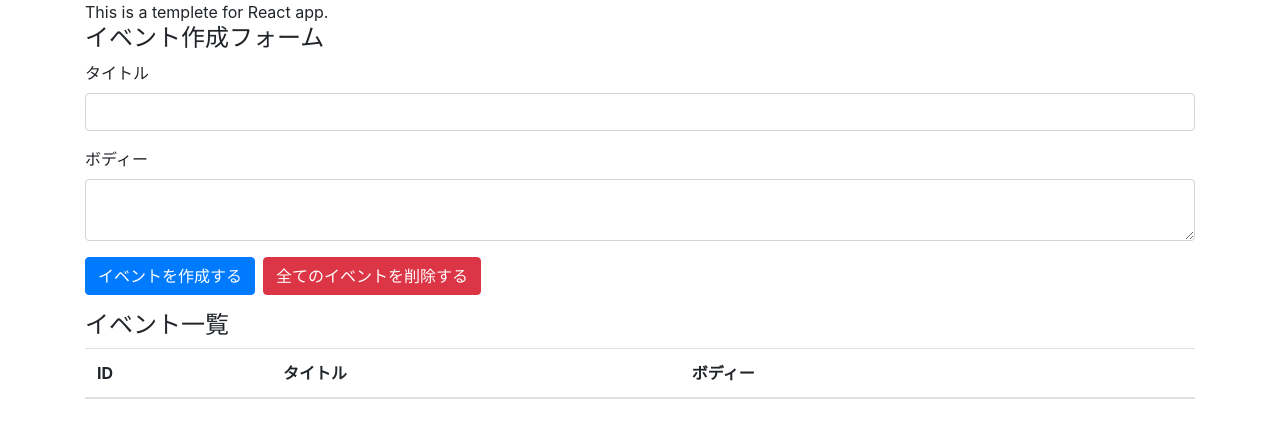
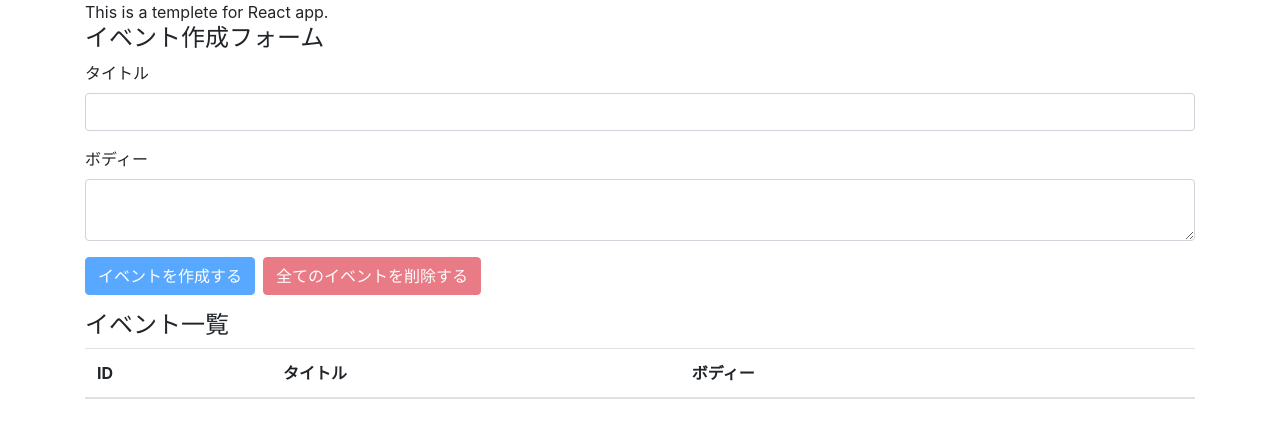
Before and after one commit to ChairoHack/react-hooks-tutorials, a React (Create React App) app: page / in a window 1280 px wide. Shown: the top 438 px of the page. Built offline with nearby package versions, Linux system fonts and the light colour scheme.

Commit message:
implement all events deletion feature

```diff
--- a/src/components/App.jsx
+++ b/src/components/App.jsx
@@ -20,6 +20,21 @@
     setTitle('')
     setBody('')
   }
+
+  const deleteAllEvents = (e) => {
+    e.preventDefault()
+
+    const result = window.confirm(
+      '全てのイベントを本当に削除しても良いですか？'
+    )
+    if (result) {
+      dispatch({
+        type: 'DELETE_ALL_EVENTS',
+      })
+    }
+  }
+
+  const unCreatable = title === '' || body === ''
 
   return (
     <div className="container">
@@ -47,10 +62,18 @@
             />
           </div>
 
-          <button className="btn btn-primary mr-2" onClick={addEvent}>
+          <button
+            className="btn btn-primary mr-2"
+            onClick={addEvent}
+            disabled={unCreatable}
+          >
             イベントを作成する
           </button>
-          <button className="btn btn-danger mr-2">
+          <button
+            className="btn btn-danger mr-2"
+            onClick={deleteAllEvents}
+            disabled={state.length === 0}
+          >
             全てのイベントを削除する
           </button>
         </form>
--- a/src/components/Event.jsx
+++ b/src/components/Event.jsx
@@ -3,7 +3,10 @@
 const Event = ({ dispatch, event }) => {
   const id = event.id
   const handleClickDeleteButton = () => {
-    dispatch({ type: 'DELETE_EVENT', id })
+    const result = window.confirm(
+      `イベント(id=${id})を本当に削除しても良いですか？`
+    )
+    if (result) dispatch({ type: 'DELETE_EVENT', id })
   }
   return (
     <tr>
--- a/src/reducers/index.js
+++ b/src/reducers/index.js
@@ -58,7 +58,7 @@
       const id = length === 0 ? 1 : state[length - 1].id + 1
       return [...state, { id: id, ...event }]
     case 'DELETE_EVENT':
-      return state.filter((event) => event.id != action.id)
+      return state.filter((event) => event.id !== action.id)
     case 'DELETE_ALL_EVENTS':
       return []
     default:
```
